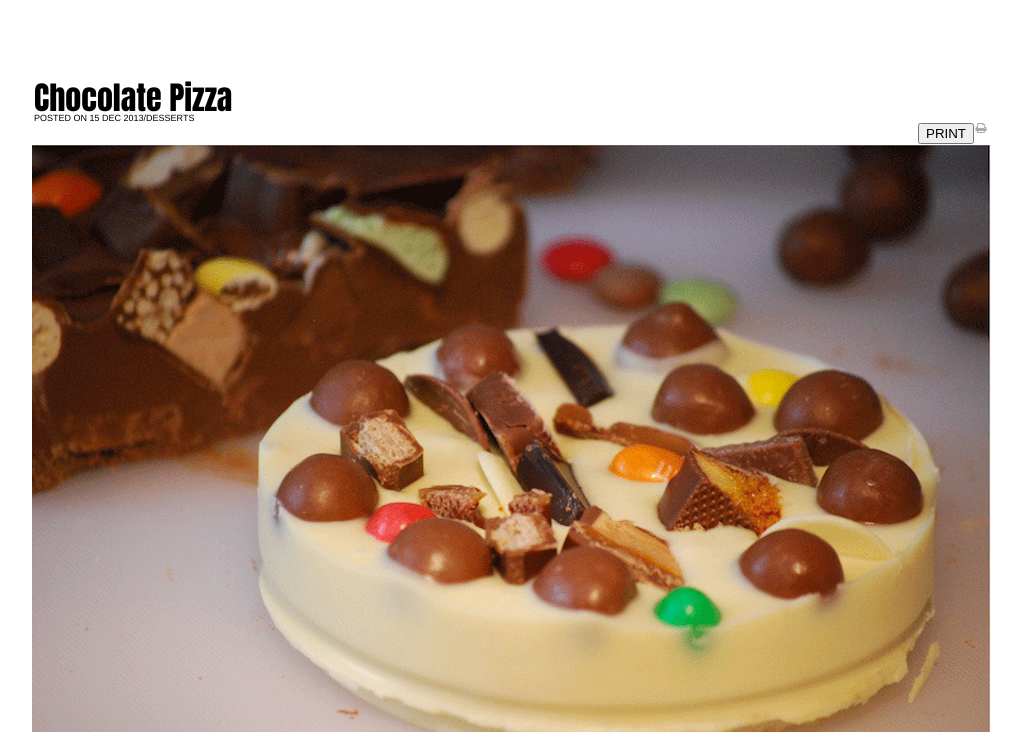
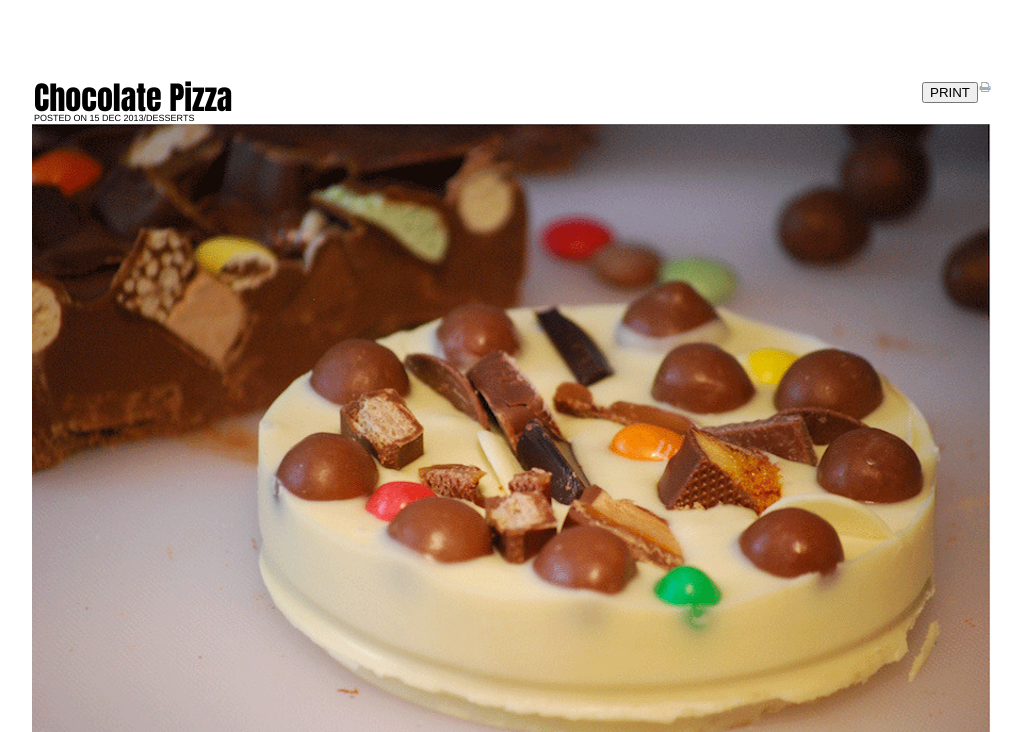
Before and after one commit to joshwest27/chocolate-pizza, a plain HTML site: page index.html in a window 1280 px wide. Shown: the part 68-800 px from the top of the page, without its empty margins (128-1150 px from the left). Drawn offline with Linux system fonts and the light colour scheme.

Commit message:
last change

```diff
--- a/index.html
+++ b/index.html
@@ -34,8 +34,10 @@
       <ul>
         <li>POSTED ON 15 DEC 2013/DESSERTS</li>
       </ul>
+    <div class="print">
       <img src="img/print-icon.png" alt="print">
       <button>PRINT</button>
+    </div>
     </section>
       <img src="img/choco-pizza.png" alt="choco">
       <section class="para">
--- a/style.css
+++ b/style.css
@@ -30,7 +30,10 @@ header {
 
 }
 
-main {
+.print {
+  position: absolute;
+  top: 150px;
+  left: 1050px;
 
 }
 
```
